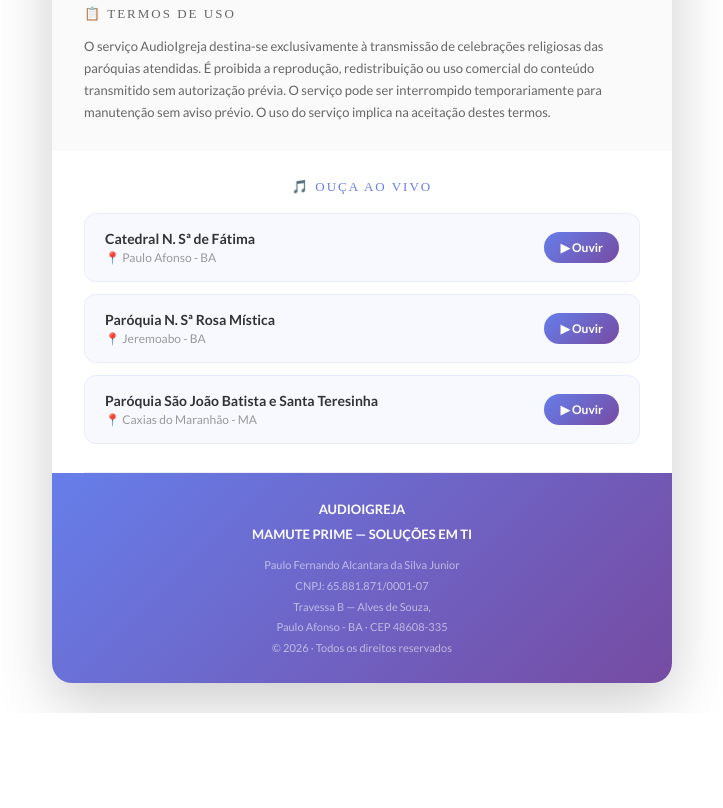
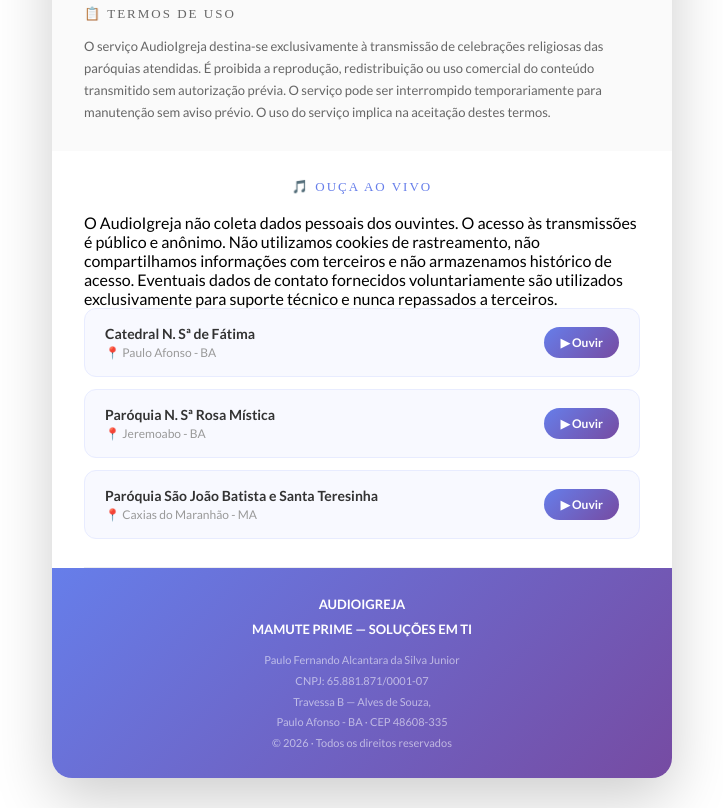
Before and after one commit to atd-mamute/mamute, a plain HTML site: page index.html in a window 1280 px wide. Shown: the part 878-1686 px from the top of the page, without its empty margins (278-1001 px from the left). Before the commit the page ends 1591 px from the top, so only its background shows below. Drawn offline with Linux system fonts and the light colour scheme.

Commit message:
Update index.html

```diff
--- a/index.html
+++ b/index.html
@@ -278,6 +278,7 @@
     <!-- PARÓQUIAS -->
     <div class="section">
         <p class="section-title">🎵 Ouça ao Vivo</p>
+		<p>O AudioIgreja não coleta dados pessoais dos ouvintes. O acesso às transmissões é público e anônimo. Não utilizamos cookies de rastreamento, não compartilhamos informações com terceiros e não armazenamos histórico de acesso. Eventuais dados de contato fornecidos voluntariamente são utilizados exclusivamente para suporte técnico e nunca repassados a terceiros.</p>
 
         <a href="https://catedral-pa.audioigreja.com.br" class="parish-card" target="_blank">
             <div class="parish-info">
```
